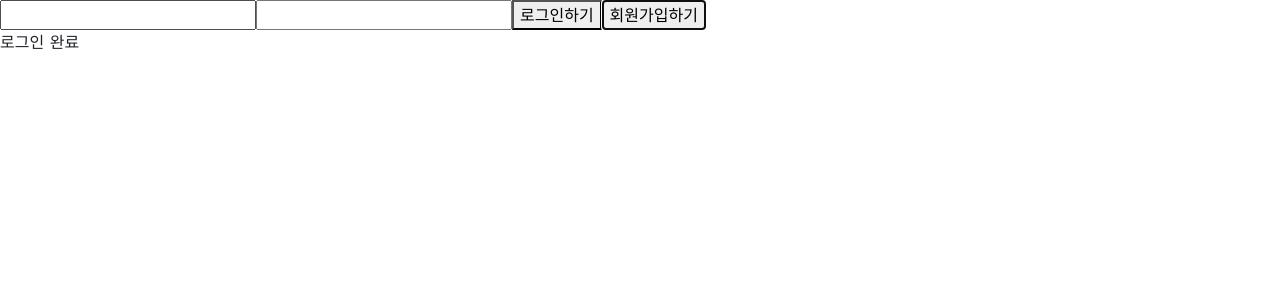
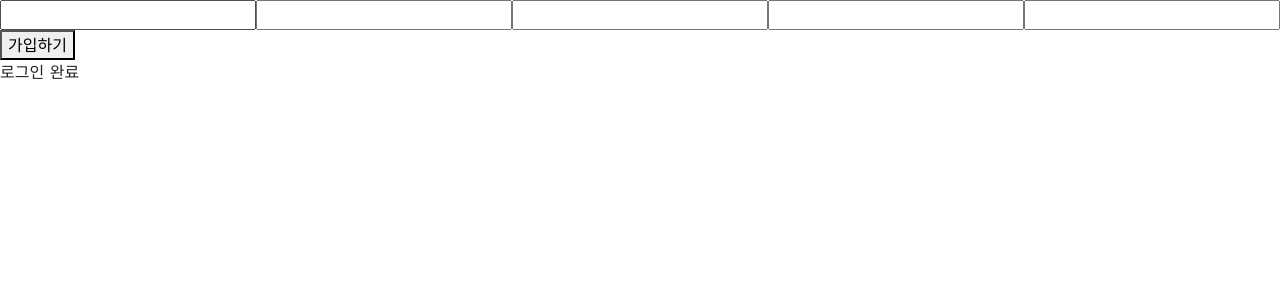
Before and after one commit to ydh0520/Nuxt_cognito, a Nuxt app: page / in a window 1280 px wide. Both pictures are taken after a click on the button "회원가입하기". Shown: the top 300 px of the page. Built offline with nearby package versions, Linux system fonts and the light colour scheme.

Commit message:
회원 가입 & 비밀번호 찾기 테플릿 추가

```diff
--- a/components/Login.vue
+++ b/components/Login.vue
@@ -1,15 +1,36 @@
 <template>
     <div>
-        <input type="text">
-        <input type="password">
-        <button>로그인하기</button>
-        <button>회원가입하기</button>
+        <div v-if="type==0">
+            <input type="text">
+            <input type="password">
+            <button>로그인하기</button>
+            <button @click="type=1">회원가입하기</button>
+            <button @click="type=2">비밀번호 찾기</button>
+        </div>
+        <div v-if="type==1">
+            <input type="text">
+            <input type="password">
+            <input type="text">
+            <input type="text">
+            <input type="text">
+            <button>가입하기</button>
+        </div>
+        <div v-if="type==2">
+            <input type="text">
+            <input type="email">
+            <button>비밀번호 찾기</button>
+            <button @click="type=0">로그인하기</button>
+        </div>
     </div>
 </template>
 
 <script>
 export default {
-
+    data(){
+        return{
+            type:0
+        }
+    }
 }
 </script>
 
```
